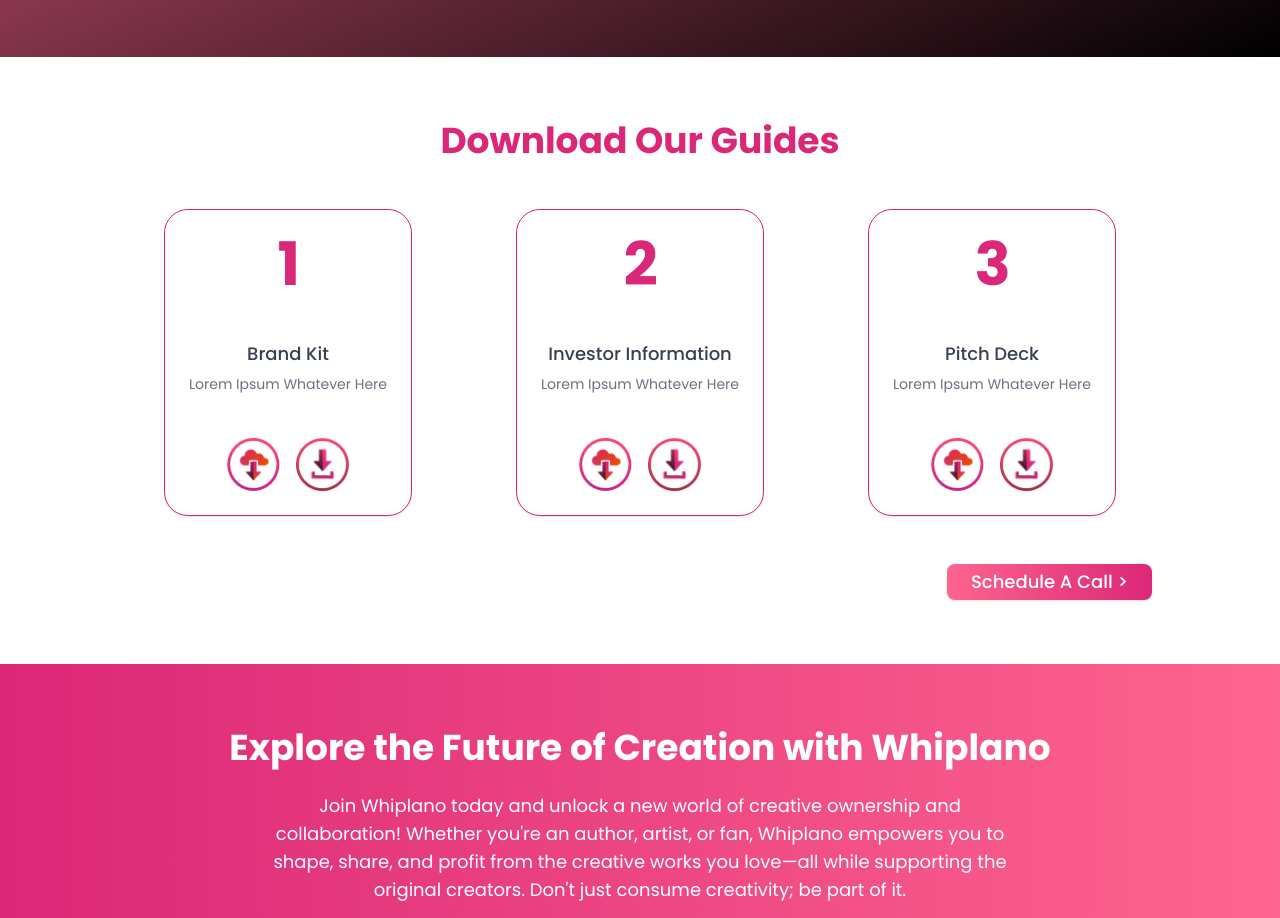
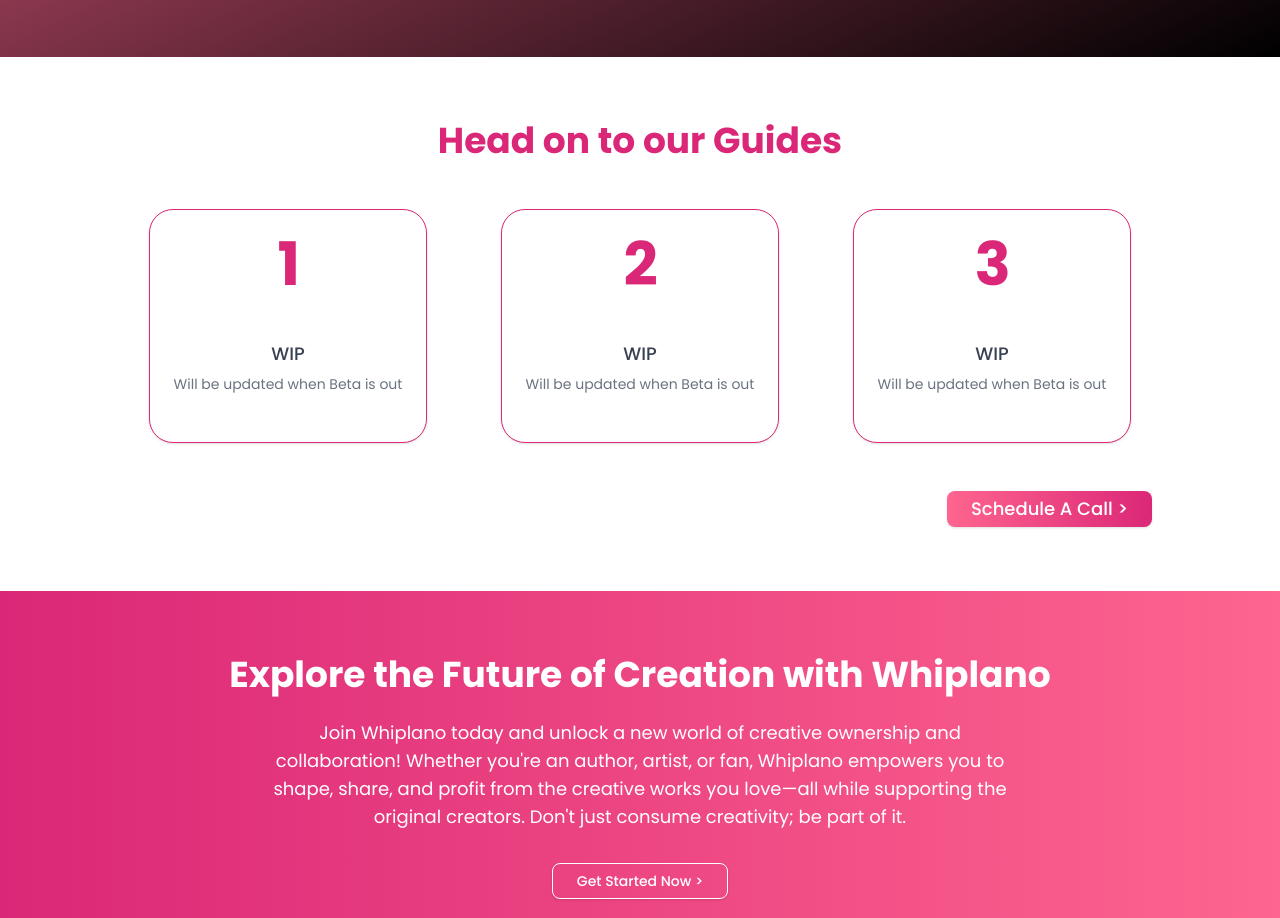
Before and after one commit to GalenGoodwick/whiplano-web, a Next.js app: page / in a window 1280 px wide. Shown: the part 4220-5138 px from the top of the page. Built offline with nearby package versions, Linux system fonts and the light colour scheme.

Commit message:
Removed the download guides, then put in Work in progress for the guides.

```diff
--- /dev/null
+++ b/src/app/about/page.tsx
@@ -0,0 +1,11 @@
+"use client";
+
+import ContactUs from "@/components/contact-us";
+
+export default function Contact() {
+  return (
+    <>
+      <ContactUs />
+    </>
+  );
+}
--- /dev/null
+++ b/src/app/how-it-works/page.tsx
@@ -0,0 +1,11 @@
+"use client";
+
+import ContactUs from "@/components/contact-us";
+
+export default function Contact() {
+  return (
+    <>
+      <ContactUs />
+    </>
+  );
+}
--- a/src/components/download-guide/index.tsx
+++ b/src/components/download-guide/index.tsx
@@ -9,7 +9,7 @@
     <section className="py-16 bg-white">
       <div className="container mx-auto text-center px-6">
         {/* Heading */}
-        <h2 className="text-4xl font-extrabold mb-12 text-[#DB2777]">Download Our Guides</h2>
+        <h2 className="text-4xl font-extrabold mb-12 text-[#DB2777]">Head on to our Guides</h2>
 
         {/* Cards Section */}
         <div className="grid grid-cols-1 md:grid-cols-3 gap-8 mb-12 max-w-5xl mx-auto">
@@ -17,80 +17,30 @@
           <Card className="flex flex-col items-center max-w-[316px] mx-auto rounded-3xl border border-[#DB2777]">
             <CardHeader>
               <CardTitle className="text-6xl font-bold text-[#DB2777] mb-10">1</CardTitle>
-              <CardDescription className="text-lg font-medium text-gray-700 mb-5">Brand Kit</CardDescription>
-              <p className="text-sm text-gray-500 mt-5">Lorem Ipsum Whatever Here</p>
+              <CardDescription className="text-lg font-medium text-gray-700 mb-5">WIP</CardDescription>
+              <p className="text-sm text-gray-500 mt-5">Will be updated when Beta is out</p>
             </CardHeader>
-            <CardContent>
-              <div className="flex space-x-4 mt-5">
-                <Image
-                  src="/cloud-download.png"
-                  alt="Download"
-                  width={53}
-                  height={53}
-                  className="cursor-pointer"
-                />
-                <Image
-                  src="/download.png"
-                  alt="Download"
-                  width={53}
-                  height={53}
-                  className="cursor-pointer"
-                />
-              </div>
-            </CardContent>
           </Card>
 
           {/* Card 2 */}
           <Card className="flex flex-col items-center max-w-[316px] mx-auto rounded-3xl border border-[#DB2777]">
             <CardHeader>
               <CardTitle className="text-6xl font-bold text-[#DB2777] mb-10">2</CardTitle>
-              <CardDescription className="text-lg font-medium text-gray-700 mb-5">Investor Information</CardDescription>
-              <p className="text-sm text-gray-500 mt-5">Lorem Ipsum Whatever Here</p>
+              <CardDescription className="text-lg font-medium text-gray-700 mb-5">WIP</CardDescription>
+              <p className="text-sm text-gray-500 mt-5">Will be updated when Beta is out</p>
             </CardHeader>
-            <CardContent>
-              <div className="flex space-x-4 mt-5">
-                <Image
-                  src="/cloud-download.png"
-                  alt="Download"
-                  width={53}
-                  height={53}
-                  className="cursor-pointer"
-                />
-                <Image
-                  src="/download.png"
-                  alt="Download"
-                  width={53}
-                  height={53}
-                  className="cursor-pointer"
-                />
-              </div>
-            </CardContent>
+
           </Card>
 
           {/* Card 3 */}
           <Card className="flex flex-col items-center max-w-[316px] mx-auto rounded-3xl border border-[#DB2777]">
             <CardHeader>
               <CardTitle className="text-6xl font-bold text-[#DB2777] mb-10">3</CardTitle>
-              <CardDescription className="text-lg font-medium text-gray-700 mb-5">Pitch Deck</CardDescription>
-              <p className="text-sm text-gray-500 mt-5">Lorem Ipsum Whatever Here</p>
+              <CardDescription className="text-lg font-medium text-gray-700 mb-5">WIP</CardDescription>
+              <p className="text-sm text-gray-500 mt-5">Will be updated when Beta is out</p>
             </CardHeader>
             <CardContent>
-              <div className="flex space-x-4 mt-5">
-                <Image
-                  src="/cloud-download.png"
-                  alt="Download"
-                  width={53}
-                  height={53}
-                  className="cursor-pointer"
-                />
-                <Image
-                  src="/download.png"
-                  alt="Download"
-                  width={53}
-                  height={53}
-                  className="cursor-pointer"
-                />
-              </div>
+
             </CardContent>
           </Card>
         </div>
```
